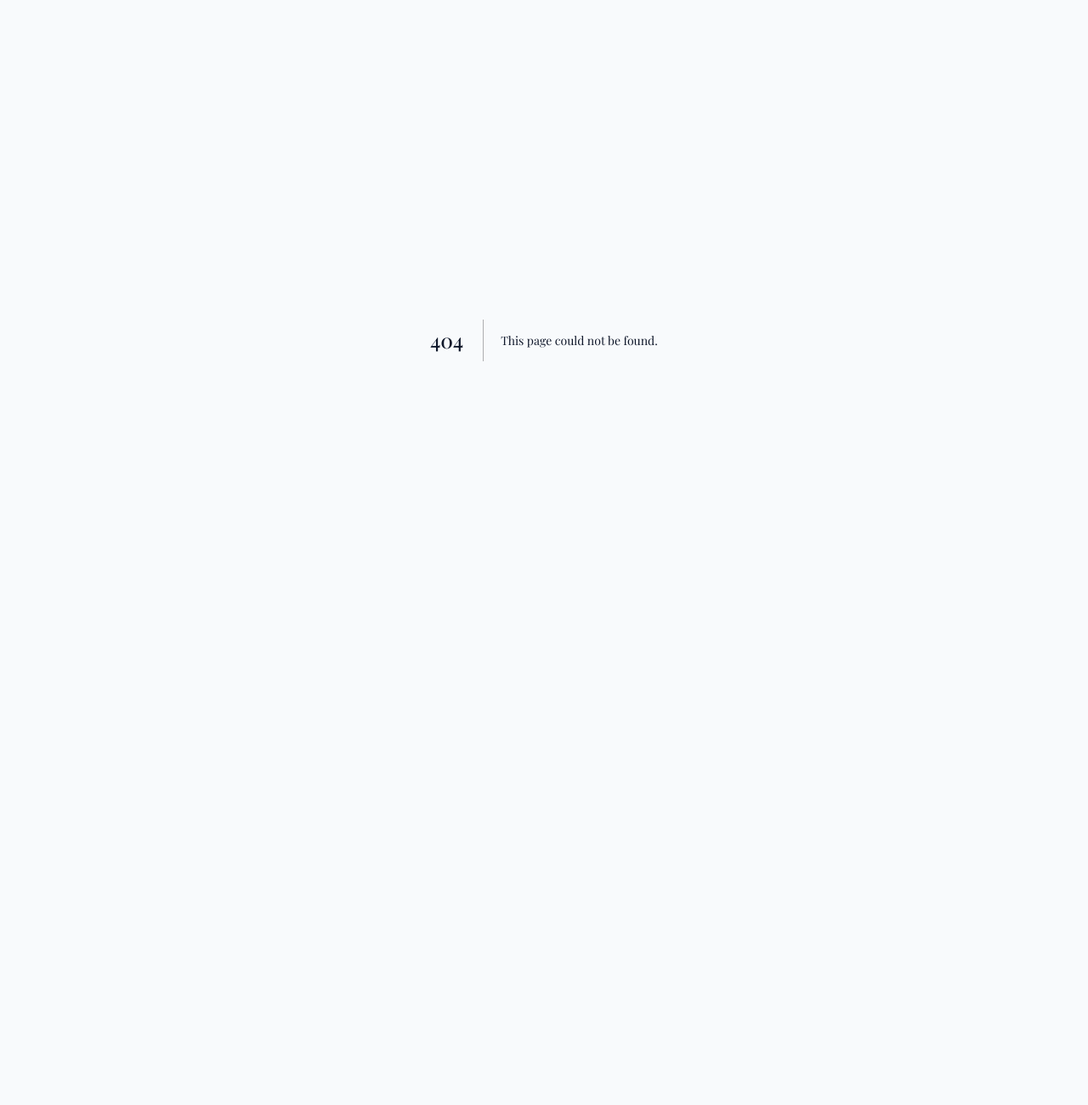
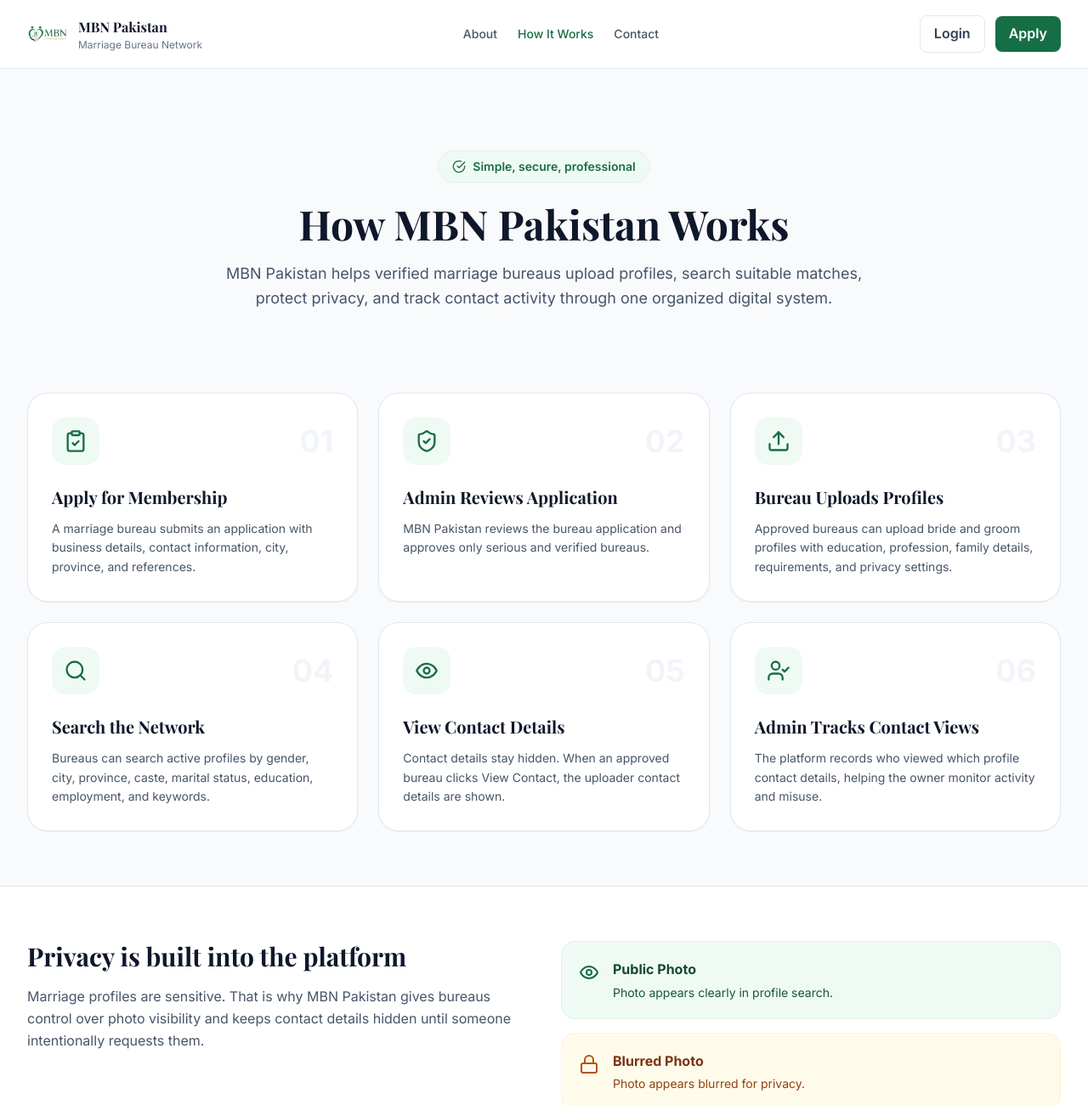
Before and after one commit to Pervez14/MBNPakistan, a Next.js app: page /how-it-works in a window 1280 px wide. Before the commit this address had no page. Shown: the top 1300 px of the page at 85% size. Before the commit the page ends 800 px from the top, so only its background shows below. Built offline with nearby package versions, Linux system fonts and the light colour scheme; a web font is replaced by a local one.

Commit message:
Create page.tsx

```diff
--- /dev/null
+++ b/src/app/how-it-works/page.tsx
@@ -0,0 +1,254 @@
+import Link from 'next/link';
+import {
+  ClipboardCheck,
+  ShieldCheck,
+  Upload,
+  Search,
+  Eye,
+  Lock,
+  UserCheck,
+  CheckCircle,
+  ArrowRight,
+} from 'lucide-react';
+
+const steps = [
+  {
+    title: 'Apply for Membership',
+    description:
+      'A marriage bureau submits an application with business details, contact information, city, province, and references.',
+    icon: ClipboardCheck,
+  },
+  {
+    title: 'Admin Reviews Application',
+    description:
+      'MBN Pakistan reviews the bureau application and approves only serious and verified bureaus.',
+    icon: ShieldCheck,
+  },
+  {
+    title: 'Bureau Uploads Profiles',
+    description:
+      'Approved bureaus can upload bride and groom profiles with education, profession, family details, requirements, and privacy settings.',
+    icon: Upload,
+  },
+  {
+    title: 'Search the Network',
+    description:
+      'Bureaus can search active profiles by gender, city, province, caste, marital status, education, employment, and keywords.',
+    icon: Search,
+  },
+  {
+    title: 'View Contact Details',
+    description:
+      'Contact details stay hidden. When an approved bureau clicks View Contact, the uploader contact details are shown.',
+    icon: Eye,
+  },
+  {
+    title: 'Admin Tracks Contact Views',
+    description:
+      'The platform records who viewed which profile contact details, helping the owner monitor activity and misuse.',
+    icon: UserCheck,
+  },
+];
+
+export default function HowItWorksPage() {
+  return (
+    <div className="min-h-screen bg-slate-50">
+      {/* Header */}
+      <header className="bg-white border-b border-slate-200">
+        <div className="max-w-7xl mx-auto px-4 md:px-8 py-4 flex items-center justify-between">
+          <Link href="/" className="flex items-center gap-3">
+            <img
+              src="/mbn-logo.png"
+              alt="MBN Pakistan"
+              className="w-12 h-12 object-contain"
+            />
+            <div>
+              <p className="font-heading font-bold text-slate-900">
+                MBN Pakistan
+              </p>
+              <p className="text-xs text-slate-500">
+                Marriage Bureau Network
+              </p>
+            </div>
+          </Link>
+
+          <nav className="hidden md:flex items-center gap-6 text-sm font-medium text-slate-600">
+            <Link href="/about" className="hover:text-green-700">
+              About
+            </Link>
+            <Link href="/how-it-works" className="text-green-700">
+              How It Works
+            </Link>
+            <Link href="/contact" className="hover:text-green-700">
+              Contact
+            </Link>
+          </nav>
+
+          <div className="flex items-center gap-3">
+            <Link
+              href="/login"
+              className="hidden sm:inline-flex px-4 py-2 rounded-lg border border-slate-200 text-slate-700 font-semibold hover:bg-slate-50"
+            >
+              Login
+            </Link>
+
+            <Link
+              href="/register"
+              className="inline-flex px-4 py-2 rounded-lg bg-green-700 text-white font-semibold hover:bg-green-800"
+            >
+              Apply
+            </Link>
+          </div>
+        </div>
+      </header>
+
+      {/* Hero */}
+      <section className="max-w-7xl mx-auto px-4 md:px-8 py-16 md:py-24 text-center">
+        <span className="inline-flex items-center gap-2 px-4 py-2 rounded-full bg-green-50 text-green-700 text-sm font-semibold border border-green-100">
+          <CheckCircle className="w-4 h-4" />
+          Simple, secure, professional
+        </span>
+
+        <h1 className="font-heading text-4xl md:text-5xl font-bold text-slate-900 mt-6">
+          How MBN Pakistan Works
+        </h1>
+
+        <p className="text-lg text-slate-600 mt-5 max-w-3xl mx-auto leading-relaxed">
+          MBN Pakistan helps verified marriage bureaus upload profiles, search
+          suitable matches, protect privacy, and track contact activity through
+          one organized digital system.
+        </p>
+      </section>
+
+      {/* Steps */}
+      <section className="max-w-7xl mx-auto px-4 md:px-8 pb-16">
+        <div className="grid grid-cols-1 md:grid-cols-2 xl:grid-cols-3 gap-6">
+          {steps.map((step, index) => {
+            const Icon = step.icon;
+
+            return (
+              <div
+                key={step.title}
+                className="bg-white border border-slate-200 rounded-3xl p-7 shadow-sm"
+              >
+                <div className="flex items-center justify-between mb-6">
+                  <div className="w-14 h-14 rounded-2xl bg-green-50 flex items-center justify-center">
+                    <Icon className="w-7 h-7 text-green-700" />
+                  </div>
+
+                  <span className="text-4xl font-bold text-slate-100">
+                    {String(index + 1).padStart(2, '0')}
+                  </span>
+                </div>
+
+                <h2 className="font-heading text-xl font-bold text-slate-900">
+                  {step.title}
+                </h2>
+
+                <p className="text-slate-600 text-sm mt-3 leading-relaxed">
+                  {step.description}
+                </p>
+              </div>
+            );
+          })}
+        </div>
+      </section>
+
+      {/* Privacy Section */}
+      <section className="bg-white border-y border-slate-200">
+        <div className="max-w-7xl mx-auto px-4 md:px-8 py-16">
+          <div className="grid grid-cols-1 lg:grid-cols-2 gap-10 items-start">
+            <div>
+              <h2 className="font-heading text-3xl font-bold text-slate-900">
+                Privacy is built into the platform
+              </h2>
+
+              <p className="text-slate-600 mt-4 leading-relaxed">
+                Marriage profiles are sensitive. That is why MBN Pakistan gives
+                bureaus control over photo visibility and keeps contact details
+                hidden until someone intentionally requests them.
+              </p>
+            </div>
+
+            <div className="space-y-4">
+              <div className="p-5 rounded-2xl bg-green-50 border border-green-100 flex gap-4">
+                <Eye className="w-6 h-6 text-green-700 flex-shrink-0 mt-1" />
+                <div>
+                  <p className="font-bold text-green-900">Public Photo</p>
+                  <p className="text-sm text-green-800 mt-1">
+                    Photo appears clearly in profile search.
+                  </p>
+                </div>
+              </div>
+
+              <div className="p-5 rounded-2xl bg-amber-50 border border-amber-100 flex gap-4">
+                <Lock className="w-6 h-6 text-amber-700 flex-shrink-0 mt-1" />
+                <div>
+                  <p className="font-bold text-amber-900">Blurred Photo</p>
+                  <p className="text-sm text-amber-800 mt-1">
+                    Photo appears blurred for privacy.
+                  </p>
+                </div>
+              </div>
+
+              <div className="p-5 rounded-2xl bg-slate-50 border border-slate-200 flex gap-4">
+                <ShieldCheck className="w-6 h-6 text-slate-700 flex-shrink-0 mt-1" />
+                <div>
+                  <p className="font-bold text-slate-900">Hidden Photo</p>
+                  <p className="text-sm text-slate-600 mt-1">
+                    Photo is hidden from search results.
+                  </p>
+                </div>
+              </div>
+            </div>
+          </div>
+        </div>
+      </section>
+
+      {/* Bureau Flow */}
+      <section className="max-w-7xl mx-auto px-4 md:px-8 py-16">
+        <div className="bg-slate-900 rounded-3xl p-8 md:p-12 text-white">
+          <div className="grid grid-cols-1 lg:grid-cols-2 gap-10 items-center">
+            <div>
+              <h2 className="font-heading text-3xl font-bold">
+                Built for professional marriage bureaus
+              </h2>
+
+              <p className="text-slate-300 mt-4 leading-relaxed">
+                Instead of manually sharing profiles through WhatsApp and
+                spreadsheets, bureaus can manage everything in one secure
+                dashboard.
+              </p>
+            </div>
+
+            <div className="space-y-4">
+              {[
+                'Upload bride and groom profiles',
+                'Edit profile details anytime',
+                'Choose photo privacy',
+                'Remove or reactivate profiles',
+                'Search profiles from the network',
+                'Track contact view activity',
+              ].map((item) => (
+                <div key={item} className="flex items-center gap-3">
+                  <CheckCircle className="w-5 h-5 text-green-400 flex-shrink-0" />
+                  <p className="text-slate-100">{item}</p>
+                </div>
+              ))}
+            </div>
+          </div>
+
+          <div className="mt-10">
+            <Link
+              href="/register"
+              className="inline-flex items-center gap-2 px-6 py-3 rounded-lg bg-green-600 text-white font-bold hover:bg-green-500"
+            >
+              Apply for Membership
+              <ArrowRight className="w-4 h-4" />
+            </Link>
+          </div>
+        </div>
+      </section>
+    </div>
+  );
+}
```
